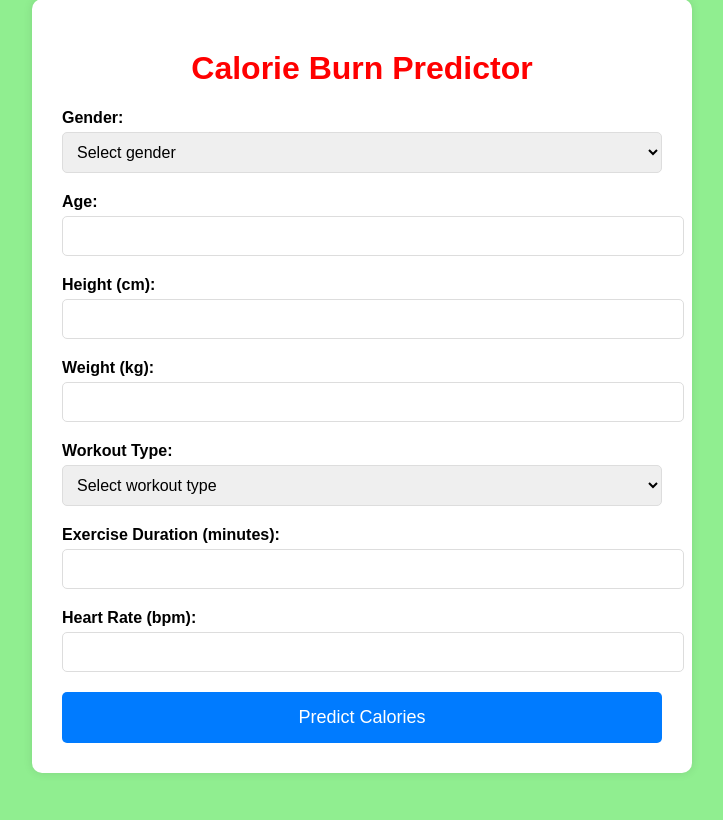
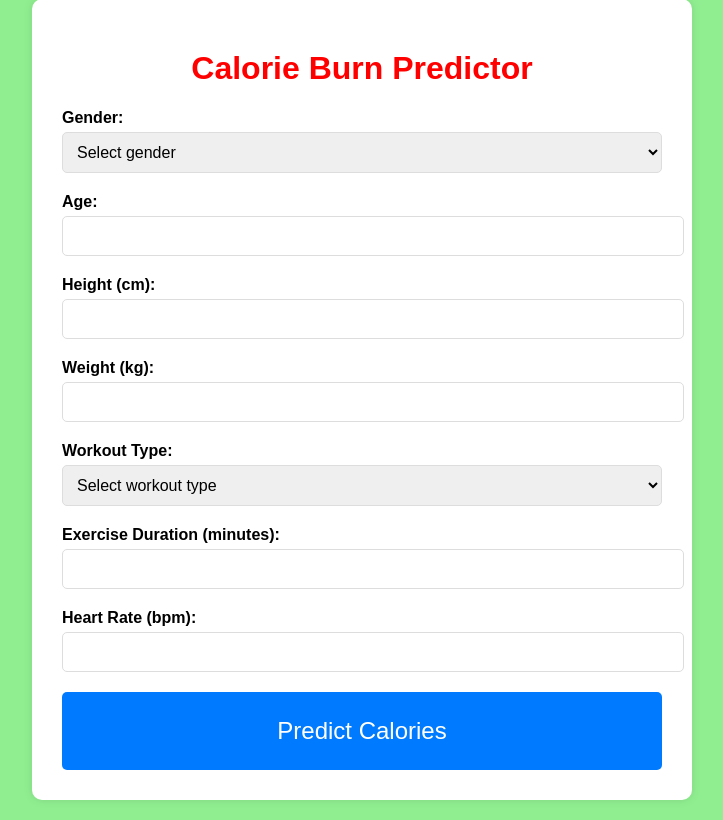
Before and after one commit to christinatongtong/Calories-Estimator, a Flask app: page / in a window 1280 px wide. Shown: the part 21-841 px from the top of the page, without its empty margins (278-1001 px from the left). Before the commit the page ends 794 px from the top, so only its background shows below. Run offline with Flask 3, Linux system fonts and the light colour scheme; parts of the project's set-up code (start-up, migrations or seed data) failed here and were passed over.

Commit message:
PM:Can you make the submit button bigger??

```diff
--- a/static/style.css
+++ b/static/style.css
@@ -39,12 +39,12 @@ input, select {
 
 button {
     width: 100%;
-    padding: 15px;
+    padding: 25px;
     background-color: #007bff;
     color: white;
     border: none;
     border-radius: 5px;
-    font-size: 18px;
+    font-size: 24px;
     cursor: pointer;
 }
 
```
